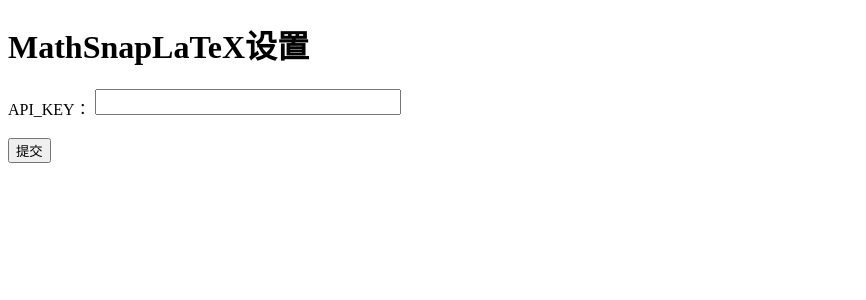
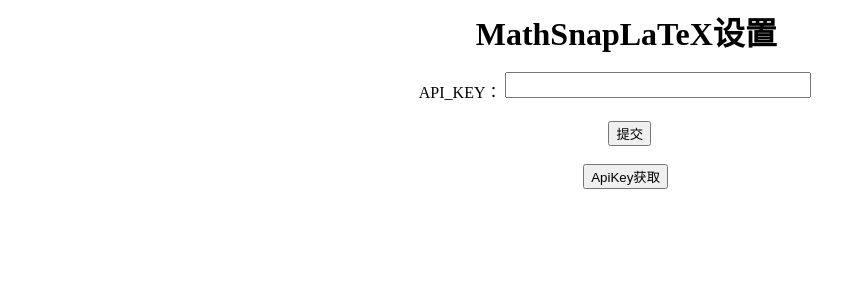
Before and after one commit to J-LingShan/MathSnapLaTeX, a Flask app: page / in a window 1280 px wide. Shown: the top 300 px of the page, without its empty margins (0-866 px from the left). Run offline with Flask 3, Linux system fonts and the light colour scheme.

Commit message:
2024-8-23-10:57
Web界面优化:CSS
心跳检测优化，避免频率过高
JavaScript提供api获取的方式，方便根据用途进行适当的修改

```diff
--- a/app.py
+++ b/app.py
@@ -1,3 +1,4 @@
+import sys
 import time
 
 from flask import Flask, render_template, request, redirect
@@ -18,12 +19,13 @@ def haveKey():
 
 
 @app.route('/')
-def show():
+def index():
     haveKey()
     if not iskey:
         return render_template('setting.html')
     else:
         return render_template('index.html')
+
 
 @app.route("/start")
 def start():
@@ -85,6 +87,9 @@ def Request_Key():
 def heartbeat():
     return "True"
 
+# @app.route("/quit")
+# def shutdown():
+#     quit()
 
 
 if __name__ == "__main__":
--- a/templates/setting.html
+++ b/templates/setting.html
@@ -9,20 +9,65 @@
             height: 20px;
             resize: none;
         }
+
+        .clsTitle {
+            width: 26%;   /*父容器宽度*/
+            margin:0 auto;
+        }
+
+        .clsInput {
+            width: 35%;   /*父容器宽度*/
+            margin:0 auto;
+        }
+
+        .clsButton {
+            width: 5%;   /*父容器宽度*/
+            margin:0 auto;
+        }
+
+        .clsBt {
+            width: 9%;   /*父容器宽度*/
+            margin:0 auto;
+        }
+
     </style>
 </head>
 <body>
-    <h1>MathSnapLaTeX设置</h1>
+
+    <h1 class="clsTitle">MathSnapLaTeX设置</h1>
+    <br>
+
     <form action="/submit_API_KEY" method="post">
-        <div>
+
+        <div class="clsInput">
             <label for="API_KEY">API_KEY：</label>
             <textarea id="API_KEY" name="API_KEY" required></textarea><br><br>
         </div>
-        <div>
+
+        <div class="clsButton">
             <button type="submit">提交</button>
         </div>
+</form>
 
-</form>
+    <div class = 'clsBt'>
+        <br>
+            <button id="getApi">ApiKey获取</button>
+        </a>
+    </div>
+
+<script>
+    document.getElementById("getApi").addEventListener("click",() => {
+        let apikey = 'apikey='+'123'
+        if(apikey !=='') {
+            window.alert(apikey);
+        }
+        else {
+            window.open("https://account.aliyun.com/login/login.htm?oauth_callback=https%3A%2F%2Fbailian.console.aliyun.com%2F%3FapiKey%3D1&clearRedirectCookie=1&lang=zh#/api-key-center")
+        }
+    })
+
+</script>
+
 
 </body>
 </html>
```
Also changed, not shown: clip_watcher.py (+10 -3 lines), templates/index.html (+19 -5 lines), templates/start.html (+10 -4 lines), README.md.
